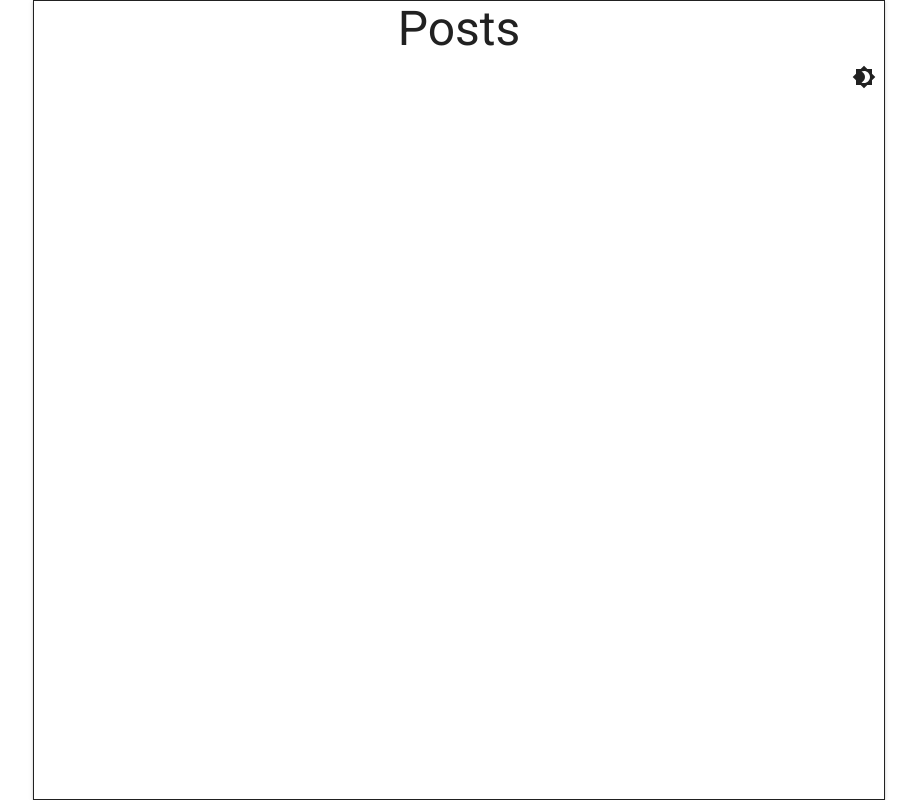
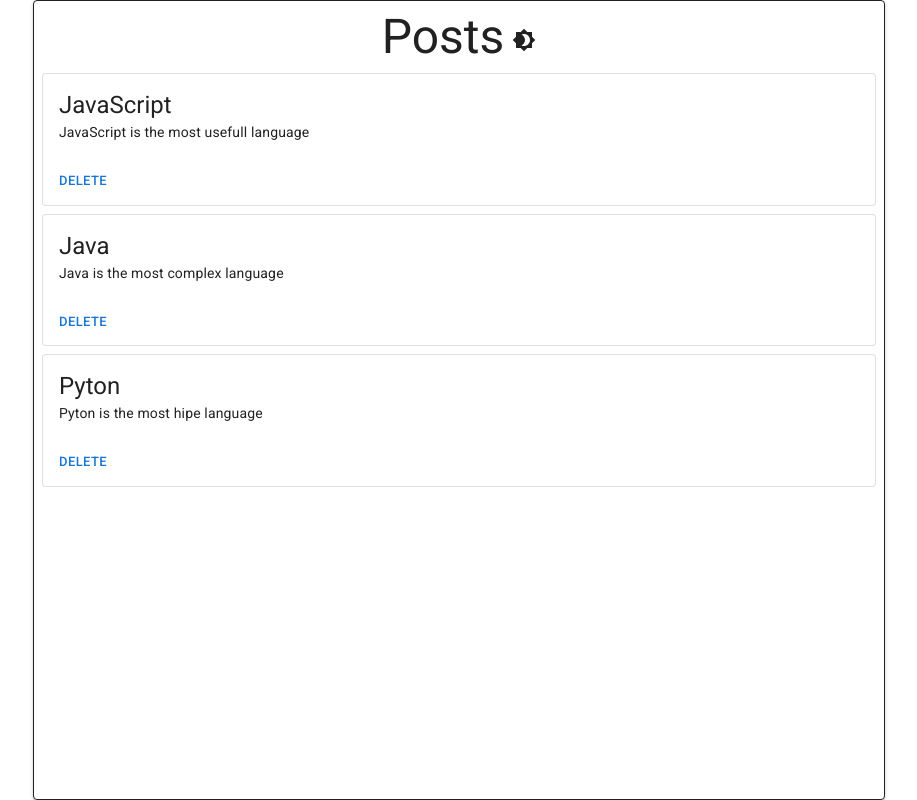
Before and after one commit to Morozov-it/react-foundation, a React (Create React App) app: page /posts in a window 1280 px wide. Shown: the whole page, without its empty margins (181-1098 px from the left). Built offline with nearby package versions, Linux system fonts and the light colour scheme.

Commit message:
Add postList and postItem

```diff
--- a/src/App.jsx
+++ b/src/App.jsx
@@ -2,10 +2,9 @@ import React from 'react';
 //импорт стилевых компонент
 import Box from '@mui/material/Box';
 import Container from '@mui/material/Container';
-import Typography from '@mui/material/Typography';
-//import { grey } from '@mui/material/colors';
 //импорт компонент
-import { ToggleModeBox } from './components/ToggleModeBox';
+import { Header } from './components/Header';
+import { PostsList } from './components/PostsList';
 
 const styles = {
   page: {
@@ -19,11 +18,12 @@ const styles = {
   },
   box: {
     border: 1,
+    borderRadius: 1,
     boxShadow: 2,
+    padding: 1,
     height: '100%',
     display: 'flex',
-    flexDirection: 'column',
-    alignItems: 'center'
+    flexDirection: 'column'
   }
 }
 
@@ -32,10 +32,8 @@ export function App() {
     <Box sx={styles.page}>
       <Container maxWidth="md" sx={styles.container} >
         <Box sx={styles.box}>
-          <Typography variant="h3" component="h1">
-            Posts
-          </Typography>
-          <ToggleModeBox />
+          <Header />
+          <PostsList />
         </Box>
       </Container>
     </Box>
--- a/src/components/CardPost.jsx
+++ b/src/components/CardPost.jsx
@@ -6,20 +6,20 @@ import CardContent from '@mui/material/CardContent';
 import Button from '@mui/material/Button';
 import Typography from '@mui/material/Typography';
 
-export default function CardPost({title, body}) {
+export default function CardPost({post, onDelete}) {
     return (
-        <Box>
+        <Box mb={1}>
             <Card variant="outlined">
                 <CardContent>
                 <Typography variant="h5" component="div">
-                    {title}
+                    {post.title}
                 </Typography>
                 <Typography variant="body2">
-                    {body}
+                    {post.body}
                 </Typography>
                 </CardContent>
                 <CardActions>
-                <Button size="small">delete</Button>
+                <Button onClick={()=>onDelete(post.id)} size="small">delete</Button>
                 </CardActions>
             </Card>
         </Box>
--- /dev/null
+++ b/src/components/Header.jsx
@@ -0,0 +1,23 @@
+import React from 'react';
+//импорт стилевых компонент
+import Box from '@mui/material/Box';
+import Typography from '@mui/material/Typography';
+//импорт компонент
+import { ToggleModeBox } from './ToggleModeBox';
+
+const styles = {
+    box: {
+        textAlign: 'center'
+    }
+}
+
+export function Header() {
+    return (
+        <Box sx={styles.box}>
+            <Typography variant="h3" component="h1">
+                Posts
+                <ToggleModeBox />
+            </Typography>
+        </Box>
+    )
+};
--- /dev/null
+++ b/src/components/PostsList.jsx
@@ -0,0 +1,40 @@
+import React from 'react';
+import Box from '@mui/material/Box';
+import CardPost from './CardPost';
+
+const data = [
+    {
+        id: 1,
+        title: 'JavaScript',
+        body: 'JavaScript is the most usefull language'
+    },
+    {
+        id: 2,
+        title: 'Java',
+        body: 'Java is the most complex language'
+    },
+    {
+        id: 3,
+        title: 'Pyton',
+        body: 'Pyton is the most hipe language'
+    },
+]
+
+export const PostsList = () => {
+    const [posts, setPosts] = React.useState(data);
+
+    const onDelete = (id) => {
+        setPosts(posts.filter((post) => post.id !== id))
+    };
+
+    return (
+        <Box mt={1}>
+            {posts.map((post) =>
+                <CardPost
+                    key={post.id}
+                    post={post}
+                    onDelete={onDelete}
+                />)}
+        </Box>
+    )
+};
--- a/src/components/ToggleModeBox.jsx
+++ b/src/components/ToggleModeBox.jsx
@@ -15,16 +15,11 @@ export const ToggleModeBox = () => {
     const colorMode = React.useContext(ColorModeContext);
 
     return (
-        <Box
-        sx={{
-            display: 'flex',
-            width: '100%',
-            justifyContent: 'flex-end'
-        }}
-        >
-        <IconButton onClick={colorMode.toggleColorMode} color="inherit">
-            {theme.palette.mode === 'dark' ? <Brightness7Icon /> : <Brightness4Icon />}
-        </IconButton>
-    </Box>
+        <Box sx={{ display: 'inline-block', ml:1 }}>
+            <IconButton sx={{ padding: 0 }}
+                onClick={colorMode.toggleColorMode} color="inherit">
+                {theme.palette.mode === 'dark' ? <Brightness7Icon /> : <Brightness4Icon />}
+            </IconButton>
+        </Box>
     )
 };
```
